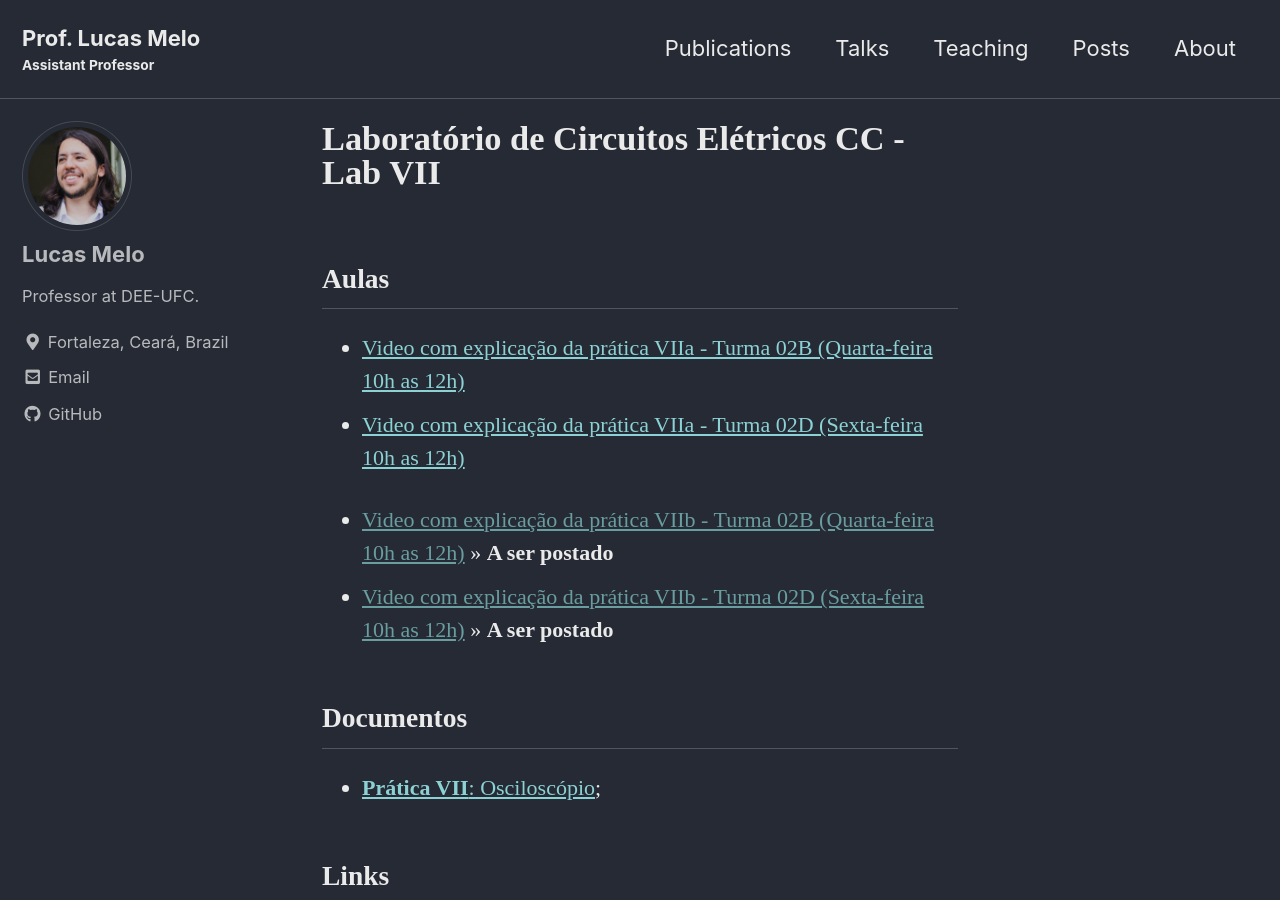
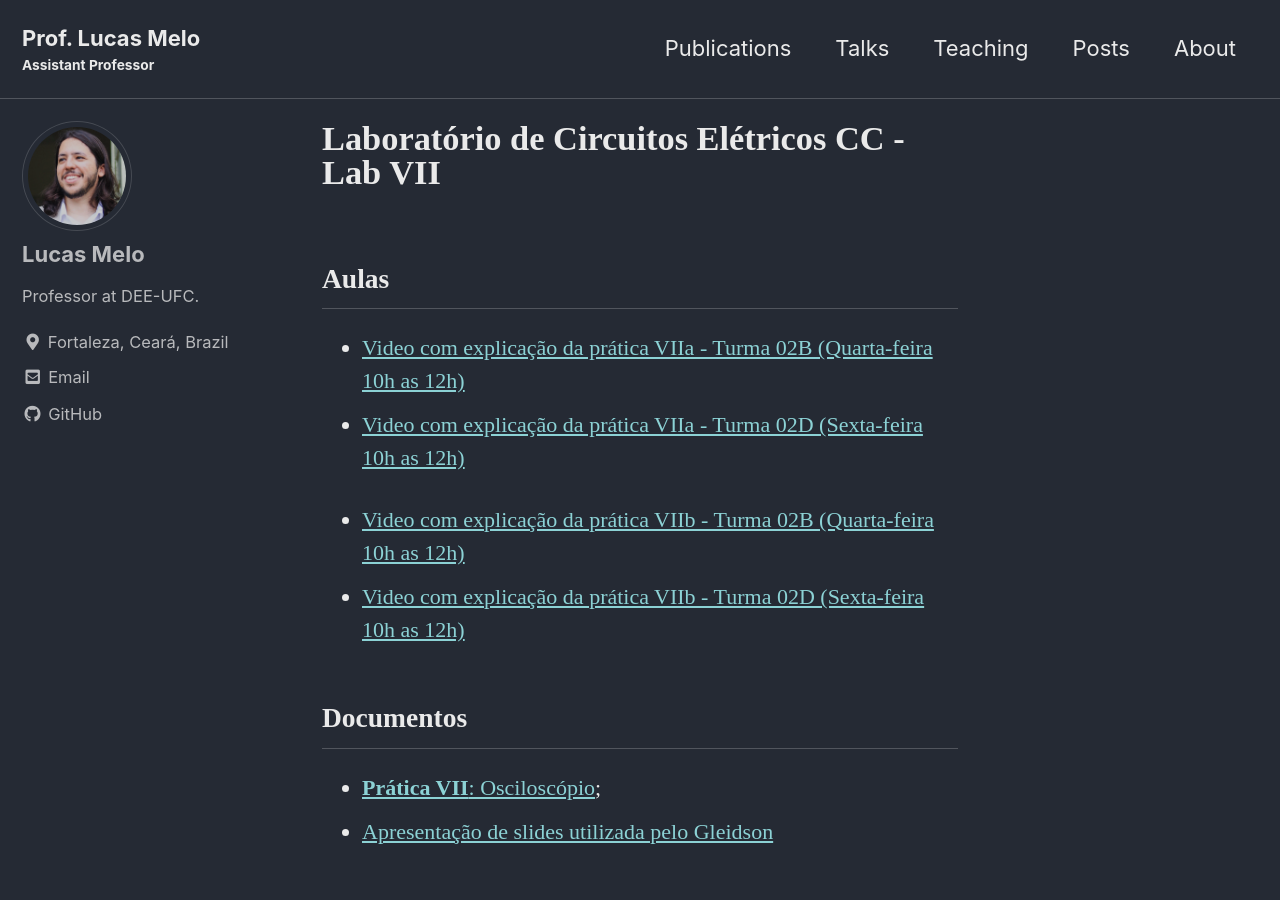
Before and after one commit to lucassm/lucassm.github.io, a Jekyll site: the page built from _teaching/Lab-CI-2021-2/Lab-VII/index.md, in a window 1280 px wide and 900 px high. Built offline with Jekyll 4.4.1, drawn with Linux system fonts in a browser that asks for light colours; cached includes are drawn as plain includes; some web fonts are replaced.

Commit message:
UPDATE: Generic

```diff
--- a/_teaching/Lab-CI-2021-2/Lab-VII/index.md
+++ b/_teaching/Lab-CI-2021-2/Lab-VII/index.md
@@ -13,11 +13,13 @@ location: Fortaleza, Brazil
 - [Video com explicação da prática VIIa - Turma 02D (Sexta-feira 10h as 12h)](https://drive.google.com/file/d/1dGUJjAoeMzRnhmUqSUptNu3GnzfShUHa/view?usp=drivesdk)
 
 
-- [Video com explicação da prática VIIb - Turma 02B (Quarta-feira 10h as 12h)]() >> **A ser postado**
-- [Video com explicação da prática VIIb - Turma 02D (Sexta-feira 10h as 12h)]() >> **A ser postado**
+- [Video com explicação da prática VIIb - Turma 02B (Quarta-feira 10h as 12h)](https://drive.google.com/file/d/1Pen9JEtMFqVWLiZMkD3hMYI2m1ELxyKi/view?usp=drivesdk)
+- [Video com explicação da prática VIIb - Turma 02D (Sexta-feira 10h as 12h)](https://drive.google.com/file/d/1qTY0gj3roVkNGU2f-0cREdBXJUgt2dSH/view?usp=drivesdk)
 
 ## Documentos
 - [**Prática VII**: Osciloscópio](https://docs.google.com/document/d/1lA7XJVxKq4ej7_-RjJ0BSfY9HN3Ggb4-/edit?usp=drivesdk&ouid=115037078425068686312&rtpof=true&sd=true);
+- [Apresentação de slides utilizada pelo Gleidson](https://docs.google.com/presentation/d/1QgEf0H_EWifEzWXgRmkFYHasI4EEvrRb/edit?usp=drivesdk&ouid=115037078425068686312&rtpof=true&sd=true)
+
 
 ## Links
 - [Link para download do software NI-Multisim](https://www.ni.com/pt-br/support/downloads/software-products/download.multisim.html#312060)
@@ -25,6 +27,7 @@ location: Fortaleza, Brazil
 - [Vídeo sobre as possibilidades de utilização dos osciloscópios no NI-Multisim](https://www.youtube.com/watch?v=TpFBLa0_WUo)
 - [Envio de relatório](https://forms.gle/Wqi6JVGVS7mT5Wmv8)
 
+
 ## Observações
 - Não serão aceitos relatórios que não utilizem o NI-Multisim como ferramenta de simulação;
 - O osciloscópio utilizado deve ser o modelo da Tektronix;
```
